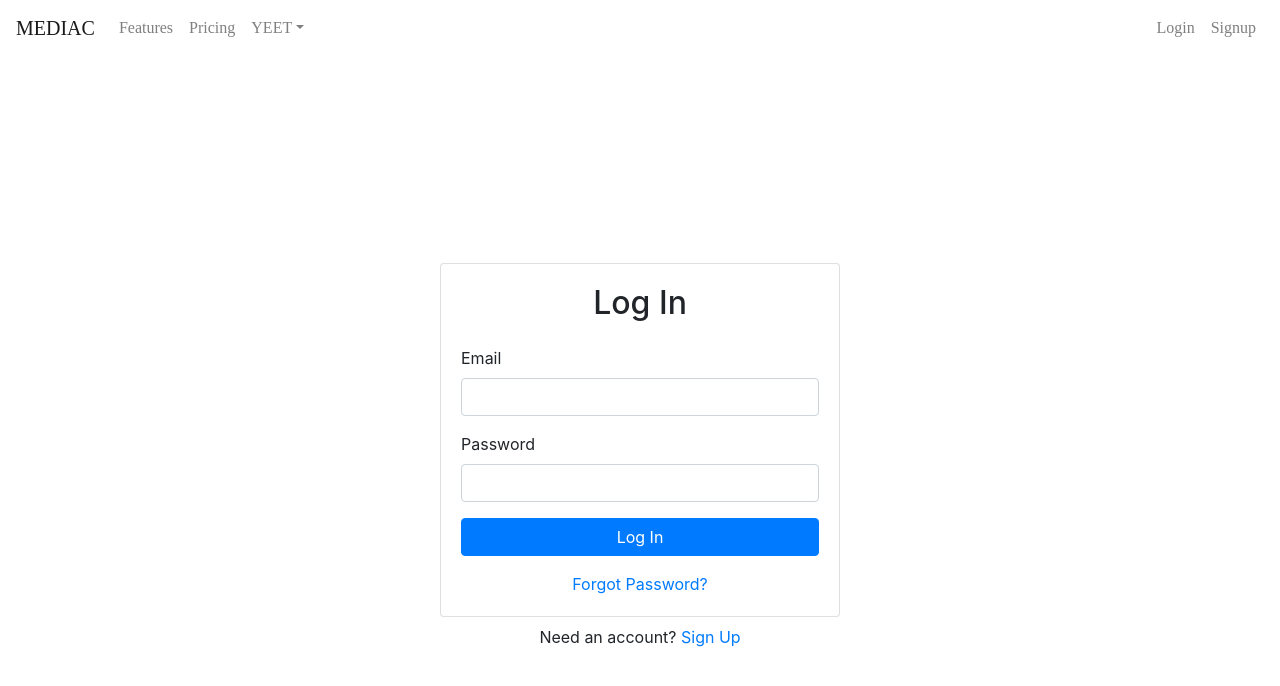
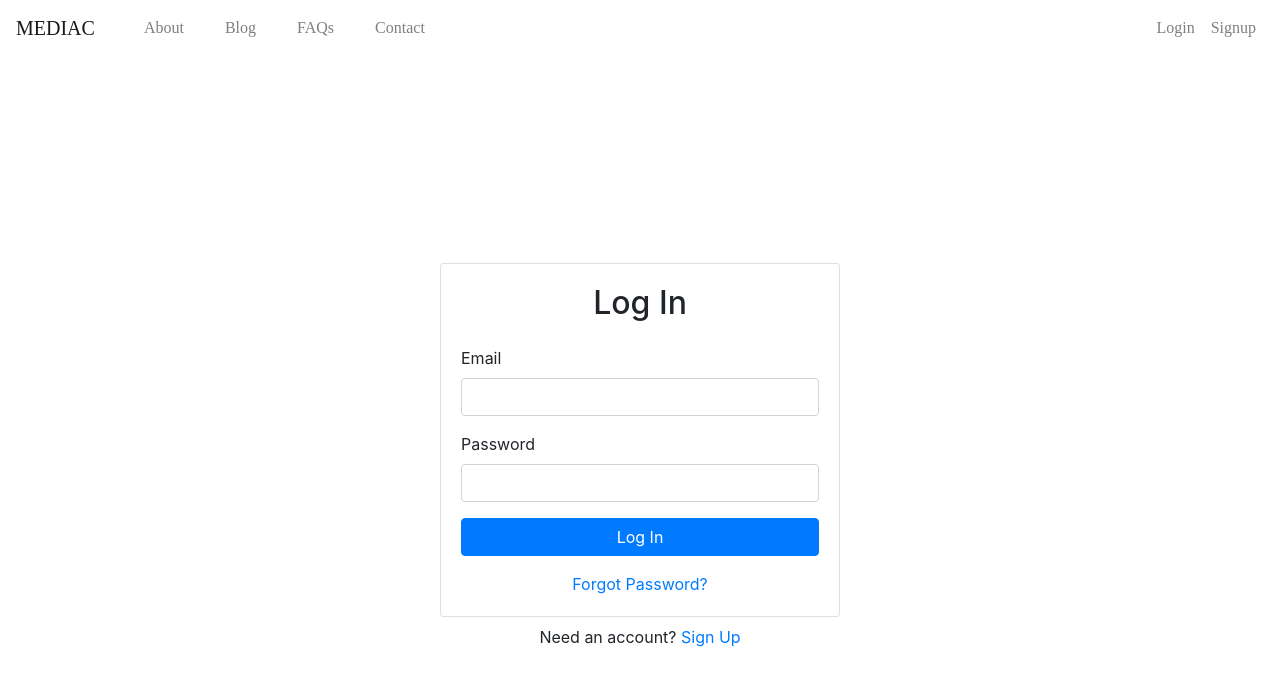
Before and after one commit to ripunjaynarula/Dermatologist-Rs100, a React (Create React App) app in the folder Frontend/mediac/: page /login in a window 1280 px wide. Shown: the top 686 px of the page. Built offline with nearby package versions, Linux system fonts and the light colour scheme; no server answers.

Commit message:
navbar update

```diff
--- a/Frontend/mediac/src/components/Navbar.css
+++ b/Frontend/mediac/src/components/Navbar.css
@@ -4,3 +4,6 @@
     font-family: Work Sans;
     font-weight: 500;
     }
+    .navlink{
+        margin-left: 25px;
+    }
--- a/Frontend/mediac/src/components/Navbar.js
+++ b/Frontend/mediac/src/components/Navbar.js
@@ -14,19 +14,25 @@ const NavBar = () => {
   <ReactBootStrap.Navbar.Toggle aria-controls="responsive-navbar-nav" />
   <ReactBootStrap.Navbar.Collapse id="responsive-navbar-nav">
     <ReactBootStrap.Nav className="mr-auto">
-    <Link to="/features">
-    <ReactBootStrap.Nav.Link href="#features">Features</ReactBootStrap.Nav.Link>
+    <Link to="/about">
+    <ReactBootStrap.Nav.Link className="navlink" href="/about">About</ReactBootStrap.Nav.Link>
     </Link>
-    <Link to="/pricing">
-    <ReactBootStrap.Nav.Link href="#pricing">Pricing</ReactBootStrap.Nav.Link>
+    <Link to="/Blog">
+    <ReactBootStrap.Nav.Link className="navlink" href="/blog">Blog</ReactBootStrap.Nav.Link>
     </Link>
-      <ReactBootStrap.NavDropdown title="YEET" id="collasible-nav-dropdown">
+    <Link to="/FAQ">
+    <ReactBootStrap.Nav.Link  className="navlink" href="/FAQ">FAQs</ReactBootStrap.Nav.Link>
+    </Link>
+    <Link to="/Contact">
+    <ReactBootStrap.Nav.Link className="navlink"  href="/contact">Contact</ReactBootStrap.Nav.Link>
+    </Link>
+     {/*<ReactBootStrap.NavDropdown title="YEET" id="collasible-nav-dropdown">
         <ReactBootStrap.NavDropdown.Item href="#action/3.1">Action</ReactBootStrap.NavDropdown.Item>
         <ReactBootStrap.NavDropdown.Item href="#action/3.2">Another action</ReactBootStrap.NavDropdown.Item>
         <ReactBootStrap.NavDropdown.Item href="#action/3.3">Something</ReactBootStrap.NavDropdown.Item>
         <ReactBootStrap.NavDropdown.Divider />
         <ReactBootStrap.NavDropdown.Item href="#action/3.4">Separated link</ReactBootStrap.NavDropdown.Item>
-      </ReactBootStrap.NavDropdown>
+    </ReactBootStrap.NavDropdown>*/}
     </ReactBootStrap.Nav>
     <ReactBootStrap.Nav>
     <Link to="/login">
```
